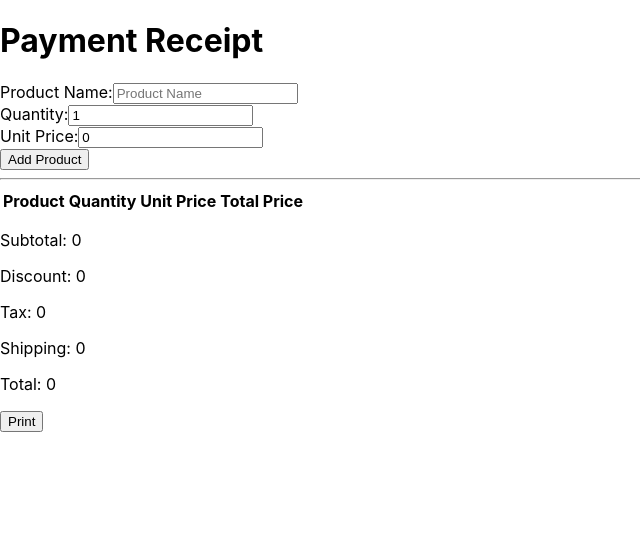
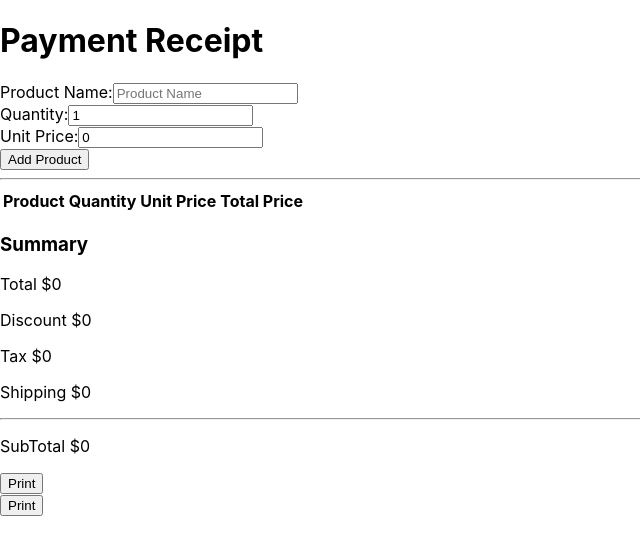
Before and after one commit to MayuranThanushan/billing-invoice, a React (Create React App) app: page / in a window 1280 px wide. Shown: the top 554 px of the page, without its empty margins (0-640 px from the left). Built offline with nearby package versions, Linux system fonts and the light colour scheme.

Commit message:
Modified summary view

```diff
--- a/src/components/ReceiptPreview.js
+++ b/src/components/ReceiptPreview.js
@@ -1,16 +1,18 @@
 import React from 'react';
 
-const ReceiptPreview = ({ products, totals, deleteProduct }) => {
+const ReceiptPreview = ({ products, totals, deleteProduct, handlePrint}) => {
   return (
     <div>
       <hr />
-      <table>
+      <div className='output-box'>
+      <table className='table'>
         <thead>
           <tr>
             <th>Product</th>
             <th>Quantity</th>
             <th>Unit Price</th>
             <th>Total Price</th>
+            <th></th>
           </tr>
         </thead>
         <tbody>
@@ -19,7 +21,7 @@ const ReceiptPreview = ({ products, totals, deleteProduct }) => {
               <td>{product.name}</td>
               <td>{product.quantity}</td>
               <td>{product.unitPrice}</td>
-              <td>{product.quantity * product.unitPrice}</td>
+              <td>{(product.quantity * product.unitPrice).toFixed(2)}</td>
               <td>
               <button onClick={() => deleteProduct(index)}>Delete</button>
               </td>
@@ -27,13 +29,19 @@ const ReceiptPreview = ({ products, totals, deleteProduct }) => {
           ))}
         </tbody>
       </table>
-      <div>
-        <p>Subtotal: {totals.subtotal}</p>
-        <p>Discount: {totals.discount}</p>
-        <p>Tax: {totals.tax}</p>
-        <p>Shipping: {totals.shipping}</p>
-        <p>Total: {totals.total}</p>
+      <div className='summary'>
+        <h3>Summary</h3>
+        <div className='summary-item'>
+        <p>Total <span className='value'>${totals.subtotal}</span></p>
+        <p>Discount <span className='value'>${totals.discount}</span></p>
+        <p>Tax <span className='value'>${totals.tax}</span></p>
+        <p>Shipping <span className='value'>${totals.shipping}</span></p>
+        <hr />
+        <p className='total'>SubTotal <span className='value'>${totals.total}</span></p>
+        </div>
+        <div className='btn'><button onClick={handlePrint}>Print</button></div>
       </div>
+    </div>
     </div>
   );
 };
```
